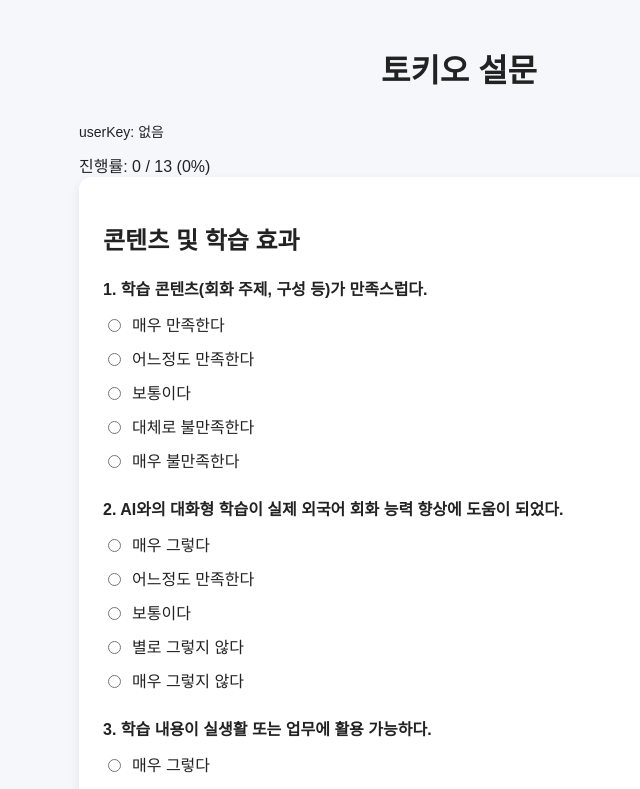
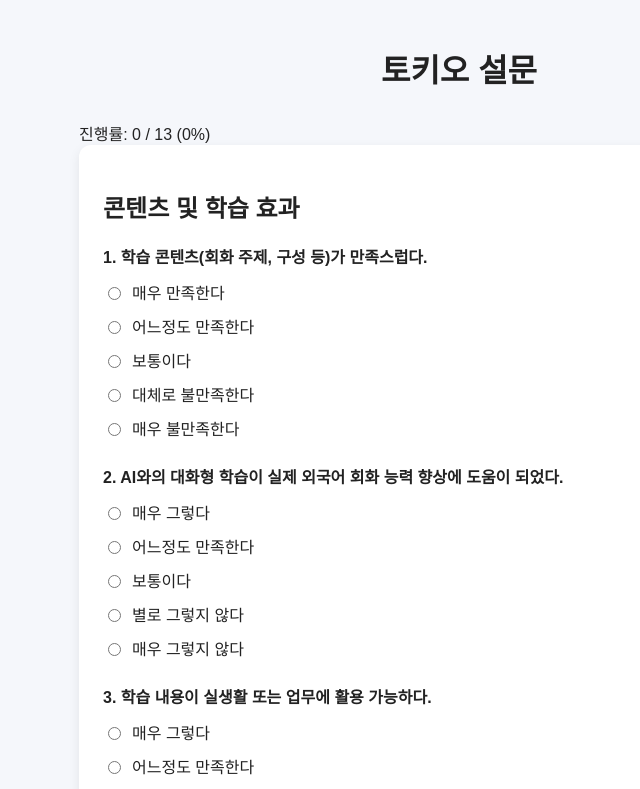
Before and after one commit to DDEBACK101/talkio-survey, a React (Vite) app: page /survey in a window 1280 px wide. Shown: the top 789 px of the page, without its empty margins (181-821 px from the left). Built offline with nearby package versions, Linux system fonts and the light colour scheme; no server answers.

Commit message:
Remove userkey debug text from survey page

```diff
--- a/src/pages/SurveyPage.jsx
+++ b/src/pages/SurveyPage.jsx
@@ -145,10 +145,6 @@
     <div className="survey-container popup-survey-container">
       <h1 className="survey-title">{surveyData.surveyTitle}</h1>
 
-      <div style={{ marginBottom: "12px", fontSize: "14px" }}>
-        userKey: {userKey || "없음"}
-      </div>
-
       <div className="progress-box">
         <div className="progress-text">
           진행률: {answeredCount} / {totalQuestionCount} ({progressPercent}%)
```
